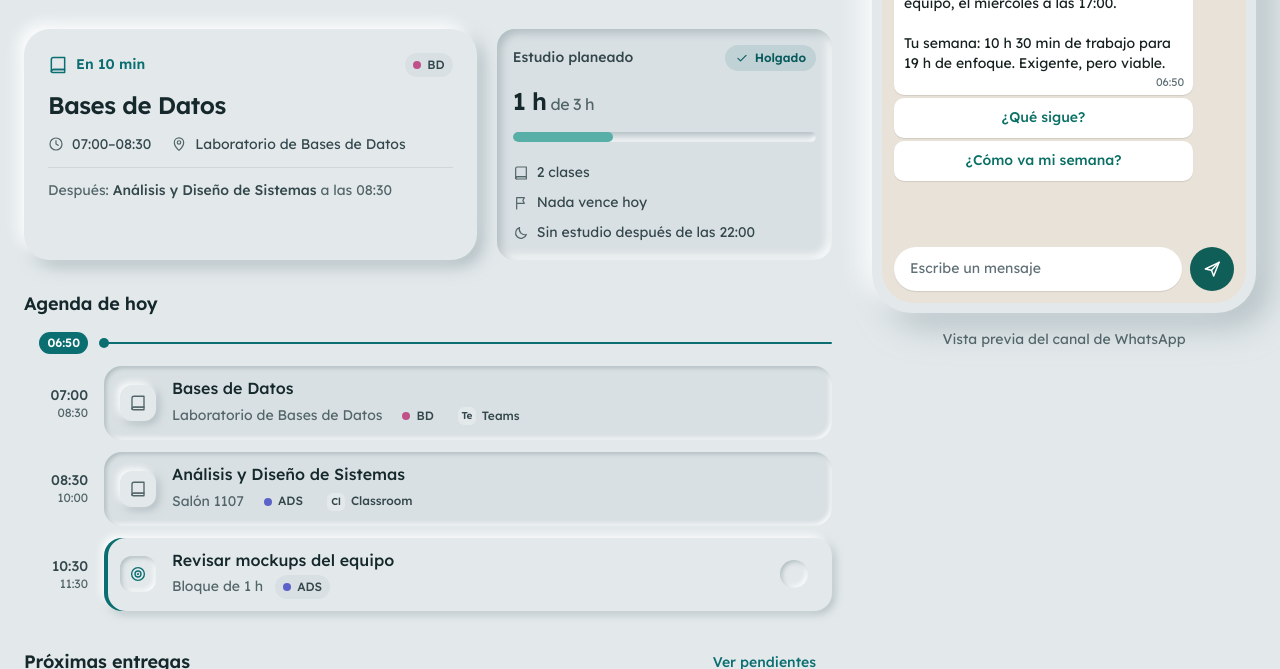
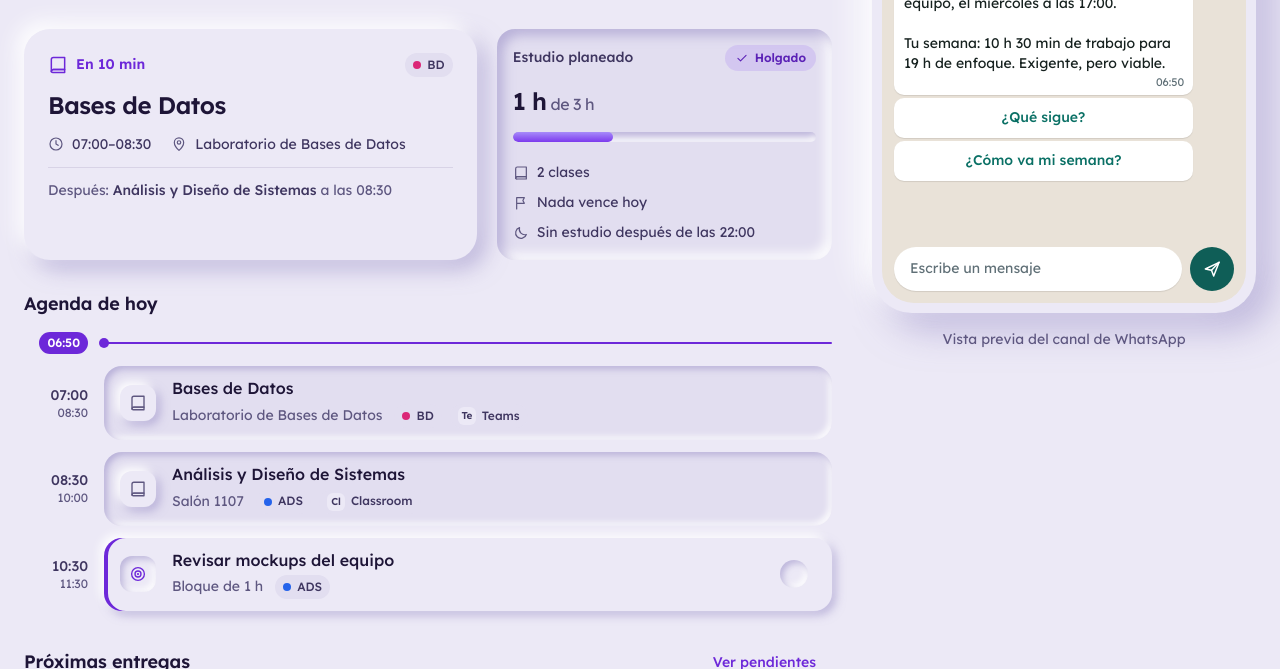
Before and after one commit to DDamianZR/mindos-propuesta-ads, a website with bundled scripts: page index.html in a window 1280 px wide. Shown: the part 431-1100 px from the top of the page. Built offline with nearby package versions, Linux system fonts and the light colour scheme.

Commit message:
Adoptar una paleta violeta con neumorfismo más marcado
- Superficie lavanda con sombras más amplias y controles convexos.
- Violeta para la marca y las acciones, y un degradado violeta-fucsia
  para lo que propone MindOS: logotipo, propuesta, avatar y demo guiada.
- Rellenos con degradado en los medidores de carga y en las barras de sueño.
- Contraste WCAG AA verificado en los temas claro y oscuro.
- La vista previa de WhatsApp conserva sus colores reales.

```diff
--- a/src/ui/shell.js
+++ b/src/ui/shell.js
@@ -18,7 +18,7 @@ const VIEWS = {
   sources: { title: 'Fuentes', render: renderSources },
 };
 
-const THEME_COLORS = { light: '#e3e9eb', dark: '#1e2528' };
+const THEME_COLORS = { light: '#ece9f6', dark: '#1e1b2e' };
 
 export function mountShell({ store, commands }) {
   const desktop = window.matchMedia('(min-width: 1180px)');
--- a/src/ui/views/today.js
+++ b/src/ui/views/today.js
@@ -21,7 +21,7 @@ import { h } from '../dom.js';
 import { icon } from '../icons.js';
 import { ITEM_KINDS, planStatus, viewHeader } from './shared.js';
 
-const LEVEL_COLORS = { free: 'var(--ok-fill)', ok: 'var(--ok-fill)', tight: 'var(--tight-fill)', over: 'var(--over-fill)' };
+const LEVEL_COLORS = { free: 'var(--ok-gradient)', ok: 'var(--ok-gradient)', tight: 'var(--tight-gradient)', over: 'var(--over-gradient)' };
 
 export function renderToday(state, { commands, analysis, startTour }) {
   const { data, prefs } = state;
--- a/styles/app.css
+++ b/styles/app.css
@@ -43,8 +43,8 @@
   width: 40px;
   height: 40px;
   border-radius: 13px;
-  background: var(--surface);
-  color: var(--primary);
+  background: var(--brand-gradient);
+  color: var(--on-brand);
   box-shadow: var(--raise-1);
 }
 
@@ -723,8 +723,8 @@ label.slot__title {
   width: 48px;
   height: 48px;
   border-radius: 50%;
-  background: var(--primary-soft);
-  color: var(--primary);
+  background: var(--brand-gradient);
+  color: var(--on-brand);
 }
 
 .proposal__title {
@@ -873,7 +873,7 @@ label.slot__title {
 }
 
 .legend__swatch--plan {
-  background: var(--ok-fill);
+  background: var(--ok-gradient);
 }
 
 .legend__swatch--gap {
@@ -914,7 +914,7 @@ label.slot__title {
 }
 
 .radar__day[aria-pressed='true'] {
-  background: var(--surface);
+  background: var(--convex);
   box-shadow: var(--raise-1);
 }
 
@@ -931,7 +931,7 @@ label.slot__title {
 
 .radar__tube {
   order: 2;
-  --fill-color: var(--ok-fill);
+  --fill-color: var(--ok-gradient);
   position: relative;
   width: 100%;
   max-width: 58px;
@@ -943,11 +943,11 @@ label.slot__title {
 }
 
 .is-tight .radar__tube {
-  --fill-color: var(--tight-fill);
+  --fill-color: var(--tight-gradient);
 }
 
 .is-over .radar__tube {
-  --fill-color: var(--over-fill);
+  --fill-color: var(--over-gradient);
 }
 
 .radar__fill {
@@ -1146,11 +1146,11 @@ label.slot__title {
   width: 14px;
   height: calc(var(--value) * 88px);
   border-radius: var(--radius-pill);
-  background: var(--ok-fill);
+  background: var(--ok-gradient);
 }
 
 .sleep__night.is-short .sleep__bar {
-  background: var(--tight-fill);
+  background: var(--tight-gradient);
 }
 
 .sleep__label {
@@ -1546,8 +1546,8 @@ label.slot__title {
   width: 38px;
   height: 38px;
   border-radius: 50%;
-  background: var(--wa-on-bar);
-  color: var(--wa-bar);
+  background: var(--brand-gradient);
+  color: var(--on-brand);
   font-weight: var(--weight-semibold);
 }
 
@@ -1827,7 +1827,7 @@ label.slot__title {
 }
 
 .tour__dot.is-current {
-  background: var(--primary);
+  background: var(--brand-gradient);
   box-shadow: none;
 }
 
--- a/styles/components.css
+++ b/styles/components.css
@@ -115,7 +115,7 @@ svg {
   padding: 0 var(--space-5);
   border: 0;
   border-radius: var(--radius-pill);
-  background: var(--surface);
+  background: var(--convex);
   color: var(--ink);
   font-size: var(--text-sm);
   font-weight: var(--weight-medium);
@@ -154,13 +154,13 @@ svg {
 }
 
 .btn--primary {
-  background: var(--primary);
+  background: var(--primary-gradient);
   color: var(--on-primary);
   box-shadow: var(--raise-primary);
 }
 
 .btn--primary:hover {
-  background: var(--primary-strong);
+  background: var(--primary-gradient-hover);
   box-shadow: var(--raise-primary);
 }
 
@@ -256,7 +256,7 @@ svg {
 
 .segmented__item[aria-current='page'],
 .segmented__item[aria-pressed='true'] {
-  background: var(--surface);
+  background: var(--convex);
   color: var(--primary);
   box-shadow: var(--raise-1);
 }
@@ -394,7 +394,7 @@ svg {
 }
 
 .check:checked {
-  background: var(--primary);
+  background: var(--primary-gradient);
   box-shadow: var(--raise-primary);
 }
 
--- a/styles/tokens.css
+++ b/styles/tokens.css
@@ -1,54 +1,65 @@
 /*
  * MindOS · Design tokens
  *
- * Lenguaje: neumorfismo sobrio. Una sola superficie ("niebla") de la que los
+ * Lenguaje: neumorfismo violeta. Una sola superficie lavanda de la que los
  * elementos se elevan o se hunden:
- *   elevado  → se puede tocar o contiene cosas (botones, tarjetas, bloques de estudio)
- *   hundido  → datos o entradas (campos, pistas, medidores, compromisos fijos)
+ *   elevado    → se puede tocar o contiene cosas (botones, tarjetas, bloques de estudio)
+ *   hundido    → datos o entradas (campos, pistas, medidores, compromisos fijos)
  *   presionado → seleccionado o activo
- * El color solo comunica significado; las acciones principales van rellenas.
+ * El violeta identifica a MindOS y sus acciones; el degradado violeta-fucsia marca
+ * lo que MindOS propone. Ámbar y rosa solo comunican estados de carga.
  */
 
 :root {
   color-scheme: light;
 
   /* Superficies */
-  --surface: #e3e9eb;
-  --surface-sunken: #d9e0e3;
-  --surface-raised: #eaeff1;
-  --shadow-light: rgb(255 255 255 / 0.9);
-  --shadow-dark: rgb(146 163 170 / 0.6);
-  --edge: rgb(255 255 255 / 0.6);
-  --line: rgb(21 40 44 / 0.09);
+  --surface: #ece9f6;
+  --surface-sunken: #e2def0;
+  --surface-raised: #f4f2fb;
+  --convex: linear-gradient(145deg, #f4f2fb, #e1ddf0);
+  --shadow-light: rgb(255 255 255 / 0.95);
+  --shadow-dark: rgb(150 138 196 / 0.55);
+  --edge: rgb(255 255 255 / 0.7);
+  --line: rgb(46 26 94 / 0.1);
 
-  /* Texto (todos cumplen WCAG AA sobre --surface) */
-  --ink: #15282c;
-  --ink-2: #33474c;
-  --ink-3: #52656a;
+  /* Texto (todos cumplen WCAG AA sobre las superficies) */
+  --ink: #1e1537;
+  --ink-2: #3f3660;
+  --ink-3: #5e5780;
 
   /* Marca y acción: también identifica lo que planea MindOS */
-  --primary: #0b6e71;
-  --primary-strong: #085a5d;
-  --primary-soft: rgb(11 110 113 / 0.12);
+  --primary: #6d28d9;
+  --primary-strong: #5b21b6;
+  --primary-soft: rgb(124 58 237 / 0.14);
   --on-primary: #ffffff;
-  --focus-ring: #0b6e71;
+  --primary-gradient: linear-gradient(135deg, #7c3aed, #6d28d9);
+  --primary-gradient-hover: linear-gradient(135deg, #6d28d9, #5b21b6);
+  --focus-ring: #7c3aed;
+
+  /* Lo que MindOS propone: marca, sugerencias y avatar del asistente */
+  --brand-gradient: linear-gradient(135deg, #7c3aed, #c026d3);
+  --on-brand: #ffffff;
 
   /* Estados de carga */
-  --ok-fill: #57afa8;
-  --tight: #7a4f00;
-  --tight-fill: #e7ad48;
-  --tight-soft: rgb(231 173 72 / 0.22);
-  --over: #a8321e;
-  --over-fill: #de6a52;
-  --over-soft: rgb(222 106 82 / 0.16);
+  --ok-fill: #8b5cf6;
+  --ok-gradient: linear-gradient(180deg, #a78bfa, #7c3aed);
+  --tight: #92400e;
+  --tight-fill: #f59e0b;
+  --tight-soft: rgb(245 158 11 / 0.2);
+  --tight-gradient: linear-gradient(180deg, #fbbf24, #f59e0b);
+  --over: #9f1239;
+  --over-fill: #f43f5e;
+  --over-soft: rgb(244 63 94 / 0.14);
+  --over-gradient: linear-gradient(180deg, #fb7185, #f43f5e);
 
   /* Materias: solo marcadores pequeños, siempre acompañados de texto */
-  --course-1: #5b63c9;
-  --course-2: #c0508a;
-  --course-3: #2f7fb7;
-  --course-4: #6f8e34;
+  --course-1: #2563eb;
+  --course-2: #db2777;
+  --course-3: #0d9488;
+  --course-4: #4d7c0f;
 
-  /* Vista previa del canal de WhatsApp (solo dentro del teléfono) */
+  /* Vista previa del canal de WhatsApp (solo dentro del teléfono): colores reales de WhatsApp */
   --wa-bar: #0f5e57;
   --wa-wallpaper: #e9e2d8;
   --wa-bubble-in: #ffffff;
@@ -63,19 +74,19 @@
   --wa-elevation: 0 1px 1px rgb(0 0 0 / 0.1);
 
   /* Insignias y rellenos */
-  --badge-bg: #a8321e;
+  --badge-bg: #e11d48;
   --badge-ink: #ffffff;
-  --fill-highlight: rgb(255 255 255 / 0.28);
+  --fill-highlight: rgb(255 255 255 / 0.35);
   --gap-stripe: rgb(255 255 255 / 0.55);
 
-  /* Profundidad */
-  --raise-1: -3px -3px 7px var(--shadow-light), 3px 3px 8px var(--shadow-dark);
-  --raise-2: -6px -6px 14px var(--shadow-light), 7px 7px 16px var(--shadow-dark);
-  --raise-3: -10px -10px 24px var(--shadow-light), 14px 14px 32px var(--shadow-dark);
-  --sink-1: inset 2px 2px 4px var(--shadow-dark), inset -2px -2px 4px var(--shadow-light);
-  --sink-2: inset 4px 4px 9px var(--shadow-dark), inset -4px -4px 9px var(--shadow-light);
-  --raise-primary: -3px -3px 7px var(--shadow-light), 4px 5px 12px rgb(11 110 113 / 0.38);
-  --press-primary: inset 2px 2px 6px rgb(0 0 0 / 0.28);
+  /* Profundidad: más marcada, para que el relieve se lea también en un proyector */
+  --raise-1: -4px -4px 10px var(--shadow-light), 4px 4px 10px var(--shadow-dark);
+  --raise-2: -8px -8px 20px var(--shadow-light), 9px 9px 22px var(--shadow-dark);
+  --raise-3: -14px -14px 32px var(--shadow-light), 16px 16px 36px var(--shadow-dark);
+  --sink-1: inset 3px 3px 6px var(--shadow-dark), inset -3px -3px 6px var(--shadow-light);
+  --sink-2: inset 6px 6px 12px var(--shadow-dark), inset -6px -6px 12px var(--shadow-light);
+  --raise-primary: -4px -4px 10px var(--shadow-light), 0 12px 24px -8px rgb(109 40 217 / 0.55);
+  --press-primary: inset 3px 3px 8px rgb(46 16 101 / 0.4);
 
   /* Forma: el radio crece con el tamaño del elemento */
   --radius-xs: 8px;
@@ -127,32 +138,38 @@
 @media (prefers-color-scheme: dark) {
   :root:not([data-theme='light']) {
     color-scheme: dark;
-    --surface: #1e2528;
-    --surface-sunken: #192023;
-    --surface-raised: #242c30;
-    --shadow-light: rgb(255 255 255 / 0.05);
-    --shadow-dark: rgb(0 0 0 / 0.55);
-    --edge: rgb(255 255 255 / 0.05);
-    --line: rgb(255 255 255 / 0.08);
-    --ink: #eaf1f2;
-    --ink-2: #c3d0d3;
-    --ink-3: #93a5aa;
-    --primary: #4cc3b8;
-    --primary-strong: #6bd3c9;
-    --primary-soft: rgb(76 195 184 / 0.14);
-    --on-primary: #06201e;
-    --focus-ring: #6bd3c9;
-    --ok-fill: #3e9d95;
-    --tight: #f2c36b;
-    --tight-fill: #d59b39;
-    --tight-soft: rgb(213 155 57 / 0.18);
-    --over: #f29680;
-    --over-fill: #d0654f;
-    --over-soft: rgb(208 101 79 / 0.18);
-    --course-1: #8c93f0;
-    --course-2: #e07db2;
-    --course-3: #62a9dc;
-    --course-4: #9bbe5c;
+    --surface: #1e1b2e;
+    --surface-sunken: #18152a;
+    --surface-raised: #262238;
+    --convex: linear-gradient(145deg, #2a2640, #1b1829);
+    --shadow-light: rgb(167 139 250 / 0.08);
+    --shadow-dark: rgb(6 4 16 / 0.72);
+    --edge: rgb(255 255 255 / 0.06);
+    --line: rgb(255 255 255 / 0.09);
+    --ink: #f1eefb;
+    --ink-2: #cfc8e8;
+    --ink-3: #a39cc4;
+    --primary: #a78bfa;
+    --primary-strong: #c4b5fd;
+    --primary-soft: rgb(167 139 250 / 0.16);
+    --on-primary: #1a1033;
+    --primary-gradient: linear-gradient(135deg, #c4b5fd, #a78bfa);
+    --primary-gradient-hover: linear-gradient(135deg, #ddd6fe, #c4b5fd);
+    --focus-ring: #c4b5fd;
+    --ok-fill: #8b5cf6;
+    --ok-gradient: linear-gradient(180deg, #c4b5fd, #8b5cf6);
+    --tight: #fcd34d;
+    --tight-fill: #f59e0b;
+    --tight-soft: rgb(245 158 11 / 0.18);
+    --tight-gradient: linear-gradient(180deg, #fcd34d, #f59e0b);
+    --over: #fda4af;
+    --over-fill: #f43f5e;
+    --over-soft: rgb(244 63 94 / 0.18);
+    --over-gradient: linear-gradient(180deg, #fda4af, #f43f5e);
+    --course-1: #60a5fa;
+    --course-2: #f472b6;
+    --course-3: #2dd4bf;
+    --course-4: #a3e635;
     --wa-bar: #1f2c33;
     --wa-wallpaper: #0b141a;
     --wa-bubble-in: #202c33;
@@ -165,43 +182,49 @@
     --wa-on-bar: #ffffff;
     --wa-on-bar-muted: #c5d3d8;
     --wa-elevation: 0 1px 1px rgb(0 0 0 / 0.3);
-    --badge-bg: #f29680;
-    --badge-ink: #1e2528;
-    --fill-highlight: rgb(255 255 255 / 0.16);
-    --gap-stripe: rgb(255 255 255 / 0.4);
-    --raise-primary: -3px -3px 7px var(--shadow-light), 4px 5px 12px rgb(0 0 0 / 0.5);
-    --press-primary: inset 2px 2px 6px rgb(0 0 0 / 0.35);
+    --badge-bg: #fb7185;
+    --badge-ink: #1a1033;
+    --fill-highlight: rgb(255 255 255 / 0.2);
+    --gap-stripe: rgb(255 255 255 / 0.45);
+    --raise-primary: -4px -4px 10px var(--shadow-light), 0 12px 26px -8px rgb(167 139 250 / 0.45);
+    --press-primary: inset 3px 3px 8px rgb(0 0 0 / 0.4);
   }
 }
 
 :root[data-theme='dark'] {
   color-scheme: dark;
-  --surface: #1e2528;
-  --surface-sunken: #192023;
-  --surface-raised: #242c30;
-  --shadow-light: rgb(255 255 255 / 0.05);
-  --shadow-dark: rgb(0 0 0 / 0.55);
-  --edge: rgb(255 255 255 / 0.05);
-  --line: rgb(255 255 255 / 0.08);
-  --ink: #eaf1f2;
-  --ink-2: #c3d0d3;
-  --ink-3: #93a5aa;
-  --primary: #4cc3b8;
-  --primary-strong: #6bd3c9;
-  --primary-soft: rgb(76 195 184 / 0.14);
-  --on-primary: #06201e;
-  --focus-ring: #6bd3c9;
-  --ok-fill: #3e9d95;
-  --tight: #f2c36b;
-  --tight-fill: #d59b39;
-  --tight-soft: rgb(213 155 57 / 0.18);
-  --over: #f29680;
-  --over-fill: #d0654f;
-  --over-soft: rgb(208 101 79 / 0.18);
-  --course-1: #8c93f0;
-  --course-2: #e07db2;
-  --course-3: #62a9dc;
-  --course-4: #9bbe5c;
+  --surface: #1e1b2e;
+  --surface-sunken: #18152a;
+  --surface-raised: #262238;
+  --convex: linear-gradient(145deg, #2a2640, #1b1829);
+  --shadow-light: rgb(167 139 250 / 0.08);
+  --shadow-dark: rgb(6 4 16 / 0.72);
+  --edge: rgb(255 255 255 / 0.06);
+  --line: rgb(255 255 255 / 0.09);
+  --ink: #f1eefb;
+  --ink-2: #cfc8e8;
+  --ink-3: #a39cc4;
+  --primary: #a78bfa;
+  --primary-strong: #c4b5fd;
+  --primary-soft: rgb(167 139 250 / 0.16);
+  --on-primary: #1a1033;
+  --primary-gradient: linear-gradient(135deg, #c4b5fd, #a78bfa);
+  --primary-gradient-hover: linear-gradient(135deg, #ddd6fe, #c4b5fd);
+  --focus-ring: #c4b5fd;
+  --ok-fill: #8b5cf6;
+  --ok-gradient: linear-gradient(180deg, #c4b5fd, #8b5cf6);
+  --tight: #fcd34d;
+  --tight-fill: #f59e0b;
+  --tight-soft: rgb(245 158 11 / 0.18);
+  --tight-gradient: linear-gradient(180deg, #fcd34d, #f59e0b);
+  --over: #fda4af;
+  --over-fill: #f43f5e;
+  --over-soft: rgb(244 63 94 / 0.18);
+  --over-gradient: linear-gradient(180deg, #fda4af, #f43f5e);
+  --course-1: #60a5fa;
+  --course-2: #f472b6;
+  --course-3: #2dd4bf;
+  --course-4: #a3e635;
   --wa-bar: #1f2c33;
   --wa-wallpaper: #0b141a;
   --wa-bubble-in: #202c33;
@@ -214,10 +237,10 @@
   --wa-on-bar: #ffffff;
   --wa-on-bar-muted: #c5d3d8;
   --wa-elevation: 0 1px 1px rgb(0 0 0 / 0.3);
-  --badge-bg: #f29680;
-  --badge-ink: #1e2528;
-  --fill-highlight: rgb(255 255 255 / 0.16);
-  --gap-stripe: rgb(255 255 255 / 0.4);
-  --raise-primary: -3px -3px 7px var(--shadow-light), 4px 5px 12px rgb(0 0 0 / 0.5);
-  --press-primary: inset 2px 2px 6px rgb(0 0 0 / 0.35);
+  --badge-bg: #fb7185;
+  --badge-ink: #1a1033;
+  --fill-highlight: rgb(255 255 255 / 0.2);
+  --gap-stripe: rgb(255 255 255 / 0.45);
+  --raise-primary: -4px -4px 10px var(--shadow-light), 0 12px 26px -8px rgb(167 139 250 / 0.45);
+  --press-primary: inset 3px 3px 8px rgb(0 0 0 / 0.4);
 }
```
Also changed, not shown: index.html (+1 -1 lines), README.md, assets/favicon.svg.
